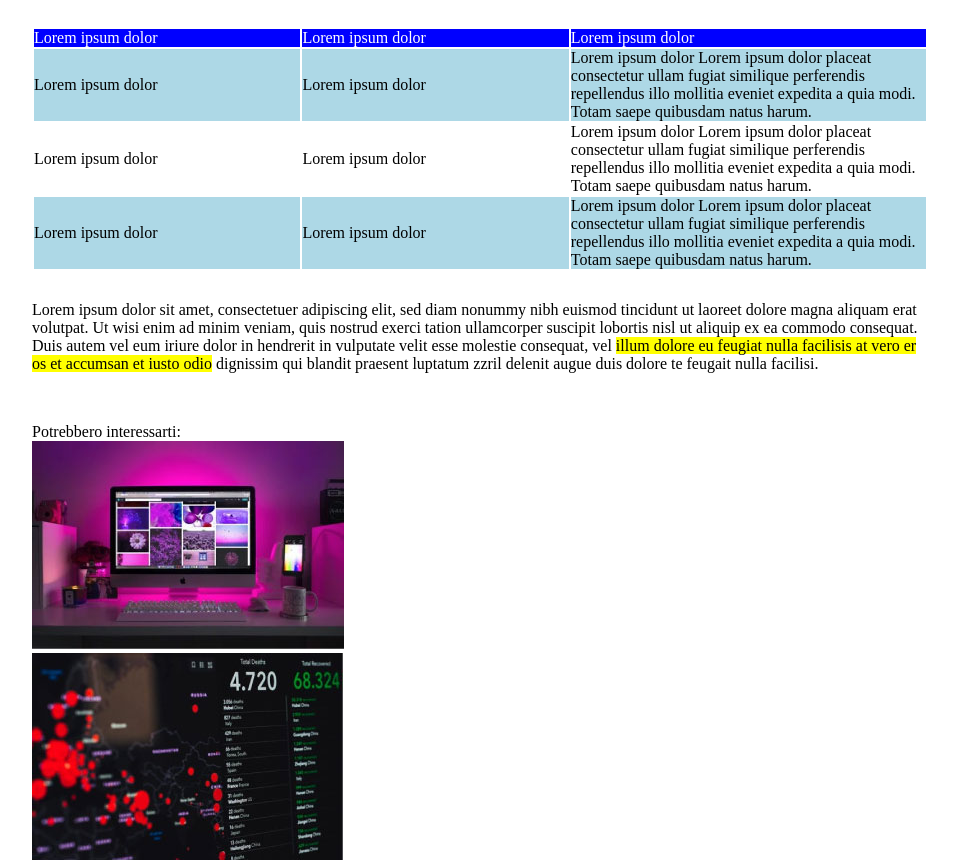
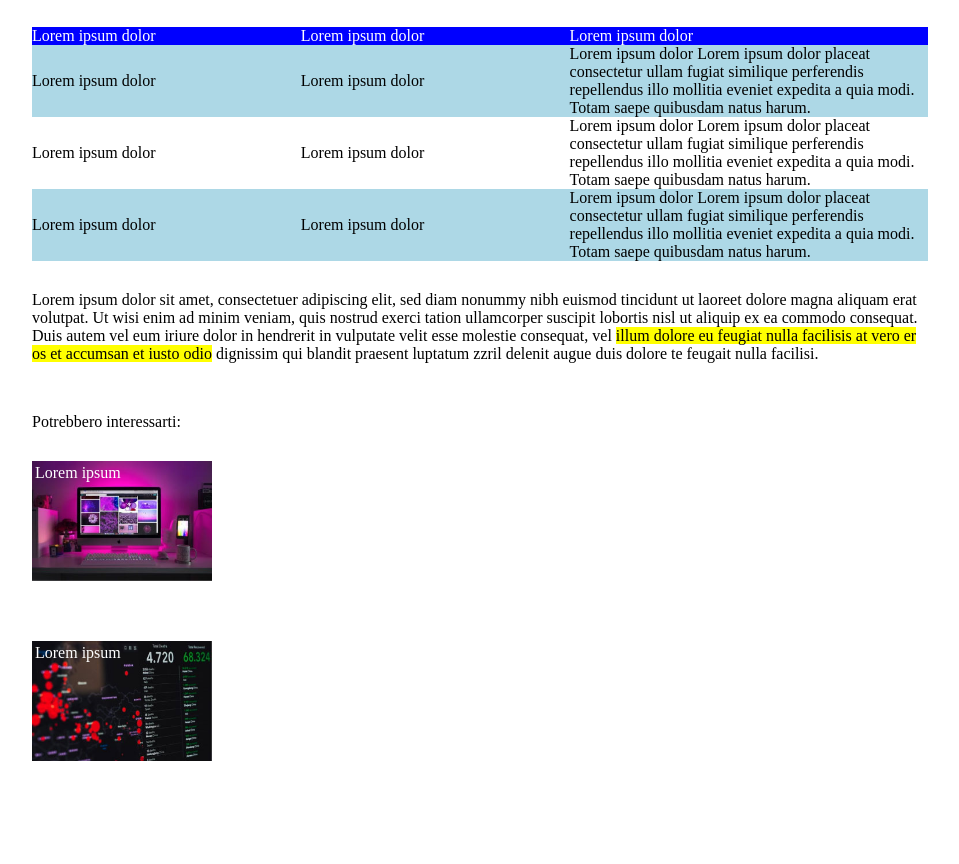
Before and after one commit to DaviLeoMeda/html-css-booleaner, a plain HTML site: page index.html in a window 1280 px wide. Shown: the part 1269-2133 px from the top of the page, without its empty margins (160-1119 px from the left). After the commit the page ends 2090 px from the top, so only its background shows below. Drawn offline with Linux system fonts and the light colour scheme.

Commit message:
Correzione con docente

```diff
--- a/asset/style.css
+++ b/asset/style.css
@@ -10,6 +10,10 @@
 
 header img,main, footer{
     margin:0 15%;
+}
+
+table{
+    border-spacing: 0;
 }
 
 /* Inizio opzioni specifiche */
@@ -69,6 +73,26 @@ thead{
 
 /* Finale con foto */
 
+.square{
+    width: 180px;
+    height: 180px;
+    padding: 3px;
+    color: #fff;
+}
+
+.fotoprima{
+    background-image: url(./img/monitor.jpg) ;
+    background-size: contain;
+    background-repeat: no-repeat;
+    margin-top: 30px;
+}
+
+.fotoseconda{
+    background-image: url(./img/graph.jpg) ;
+    background-size: contain;
+    background-repeat: no-repeat;
+}
+
 footer{
     margin-top: 50px;
 }
--- a/index.html
+++ b/index.html
@@ -5,14 +5,14 @@
     <meta http-equiv="X-UA-Compatible" content="IE=edge">
     <meta name="viewport" content="width=device-width, initial-scale=1.0">
     <title>The Booleaner</title>
-    <link rel="stylesheet" href="../html-css-booleaner/asset/style.css">
+    <link rel="stylesheet" href="./asset/style.css">
 </head>
 
 <body>
     <!-- Intestazione The Booleaner -->
     <header>
         <div>
-            <img id="logoboolean" src="../html-css-booleaner/asset/img/logo.svg" alt="">
+            <img id="logoboolean" src="./asset/img/logo.svg" alt="">
         </div>
     </header>
 
@@ -60,18 +60,18 @@
 
                 <tbody>
                     <tr class="colore">
-                        <td class="spazio">Lorem ipsum dolor</td>
-                        <td class="spazio">Lorem ipsum dolor</td>
+                        <td>Lorem ipsum dolor</td>
+                        <td>Lorem ipsum dolor</td>
                         <td>Lorem ipsum dolor Lorem ipsum dolor placeat consectetur ullam fugiat similique perferendis repellendus illo mollitia eveniet expedita a quia modi. Totam saepe quibusdam natus harum.</td>
                     </tr>
                     <tr>
-                        <td class="spazio">Lorem ipsum dolor</td>
-                        <td class="spazio">Lorem ipsum dolor</td>
+                        <td>Lorem ipsum dolor</td>
+                        <td>Lorem ipsum dolor</td>
                         <td>Lorem ipsum dolor Lorem ipsum dolor placeat consectetur ullam fugiat similique perferendis repellendus illo mollitia eveniet expedita a quia modi. Totam saepe quibusdam natus harum.</td>
                     </tr>
                     <tr class="colore">
-                        <td class="spazio">Lorem ipsum dolor</td>
-                        <td class="spazio">Lorem ipsum dolor</td>
+                        <td>Lorem ipsum dolor</td>
+                        <td>Lorem ipsum dolor</td>
                         <td>Lorem ipsum dolor Lorem ipsum dolor placeat consectetur ullam fugiat similique perferendis repellendus illo mollitia eveniet expedita a quia modi. Totam saepe quibusdam natus harum.</td>
                     </tr>
 
@@ -89,9 +89,9 @@
     <footer>
         <p>Potrebbero interessarti:</p>
 
-        <div><img src="../html-css-booleaner/asset/img/monitor.jpg" alt=""></div>
+        <div class="square fotoprima"><span>Lorem ipsum</span></div>
 
-        <div><img src="../html-css-booleaner/asset/img/graph.jpg" alt=""></div>
+        <div class="square fotoseconda"><span>Lorem ipsum</span></div>
     </footer>
 </body>
 </html>
```
